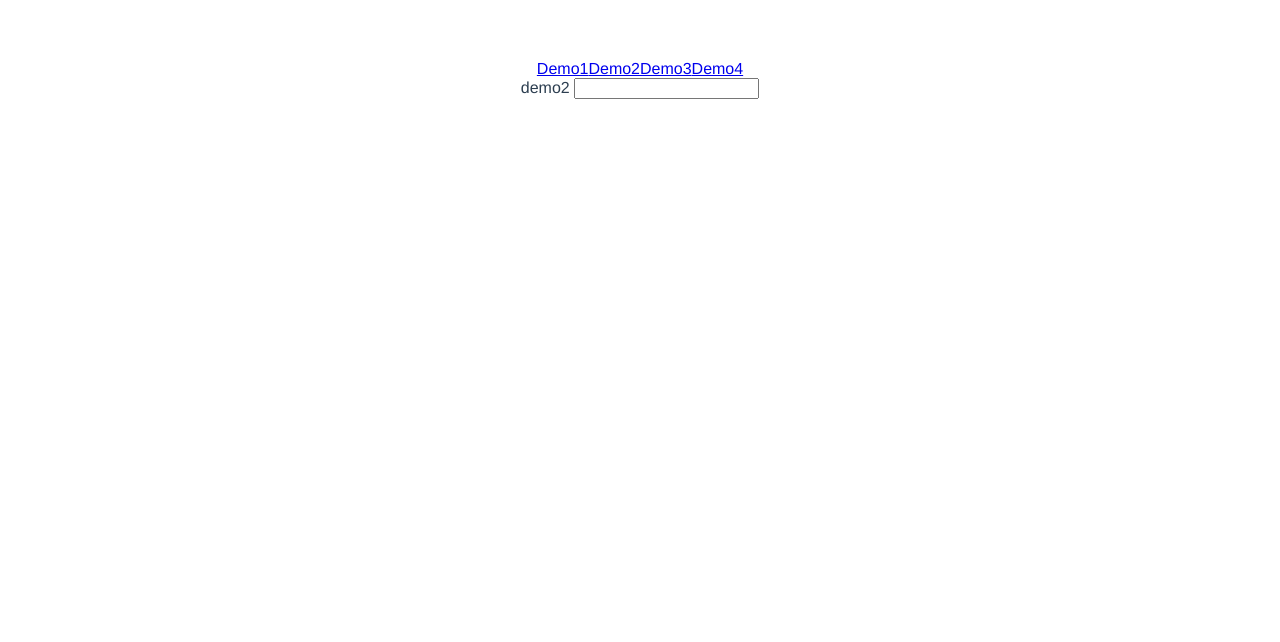
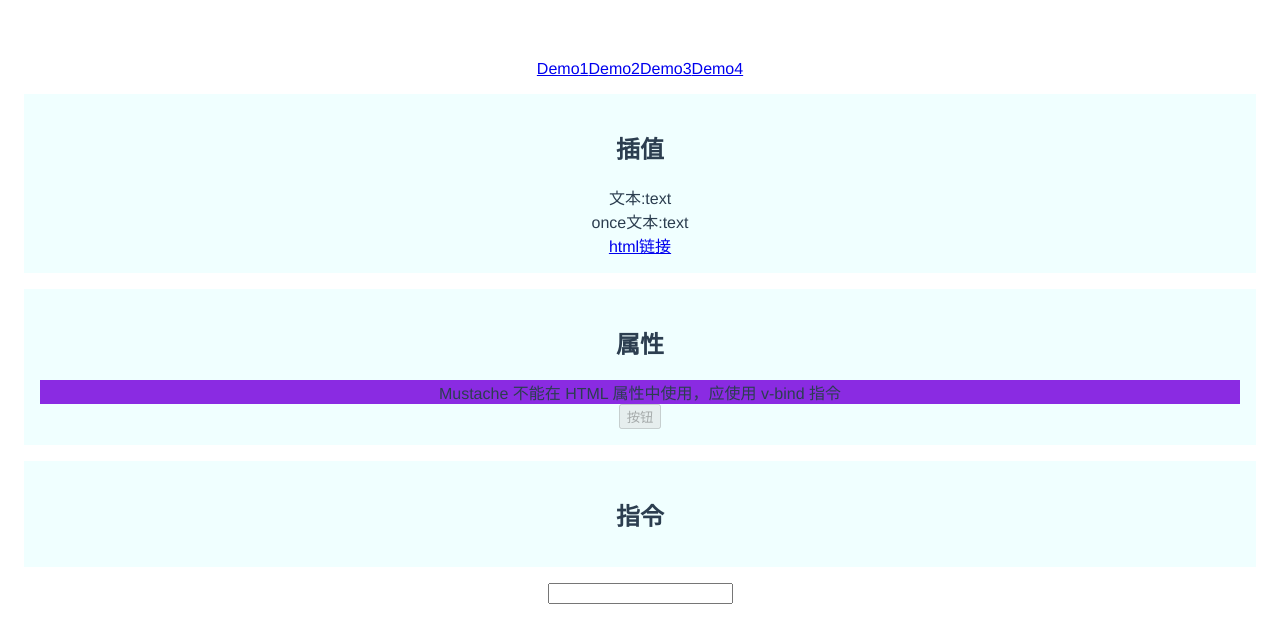
Before and after one commit to lhalcyon/vue-study, a Vue app: page /#/2 in a window 1280 px wide. Shown: the top 642 px of the page. Built offline with nearby package versions, Linux system fonts and the light colour scheme; the HTML template or start-up script is replaced by a standard one.

Commit message:
todo 指令

```diff
--- a/src/components/Demo1.vue
+++ b/src/components/Demo1.vue
@@ -1,10 +1,13 @@
 
 <template>
   <div id="app">
+
     <div class="part">
+      <h2>声明式渲染</h2>
       {{ msg }}
     </div>
     <div class="part">
+      <p>声明式渲染</p>
       <span v-bind:title="message">
         鼠标停留此处几秒,可以看到动态绑定的title
       </span>
@@ -32,7 +35,7 @@
     name: 'hello',
     data () {
       return {
-        msg: '声明式渲染',
+        msg: '声明式渲染数据',
         message: '页面加载于 ' + new Date(),
         seen: true,
         todoList:[
--- a/src/components/Demo2.vue
+++ b/src/components/Demo2.vue
@@ -1,6 +1,54 @@
 <template>
   <div>
-    demo2
+    <div class="part">
+      <h2>插值</h2>
+      <span>文本:{{text}}</span> <br/>
+      <span v-once>once文本:{{text}}</span> <br/>
+      <span v-html="html"></span> <br/>
+    </div>
+
+    <div class="part">
+      <h2>属性</h2>
+      <div v-bind:class="dynamicId">
+        Mustache 不能在 HTML 属性中使用，应使用 v-bind 指令
+      </div>
+
+      <button v-bind:disabled="isDisabled">按钮</button>
+
+    </div>
+
+    <div class="part">
+      <h2>指令</h2>
+
+    </div>
+
     <input/>
   </div>
 </template>
+
+<script>
+  export default{
+      data(){
+          return {
+            text: 'text',
+            html: '<a href="http://www.baidu.com" target="_blank">html链接</a>',
+            dynamicId: 'my_id',
+            isDisabled: true
+          }
+      }
+  }
+</script>
+
+
+<style>
+  .part{
+    background-color: azure;
+    padding: 16px;
+    margin: 16px;
+  }
+
+  .my_id{
+
+    background-color: blueviolet;
+  }
+</style>
```
